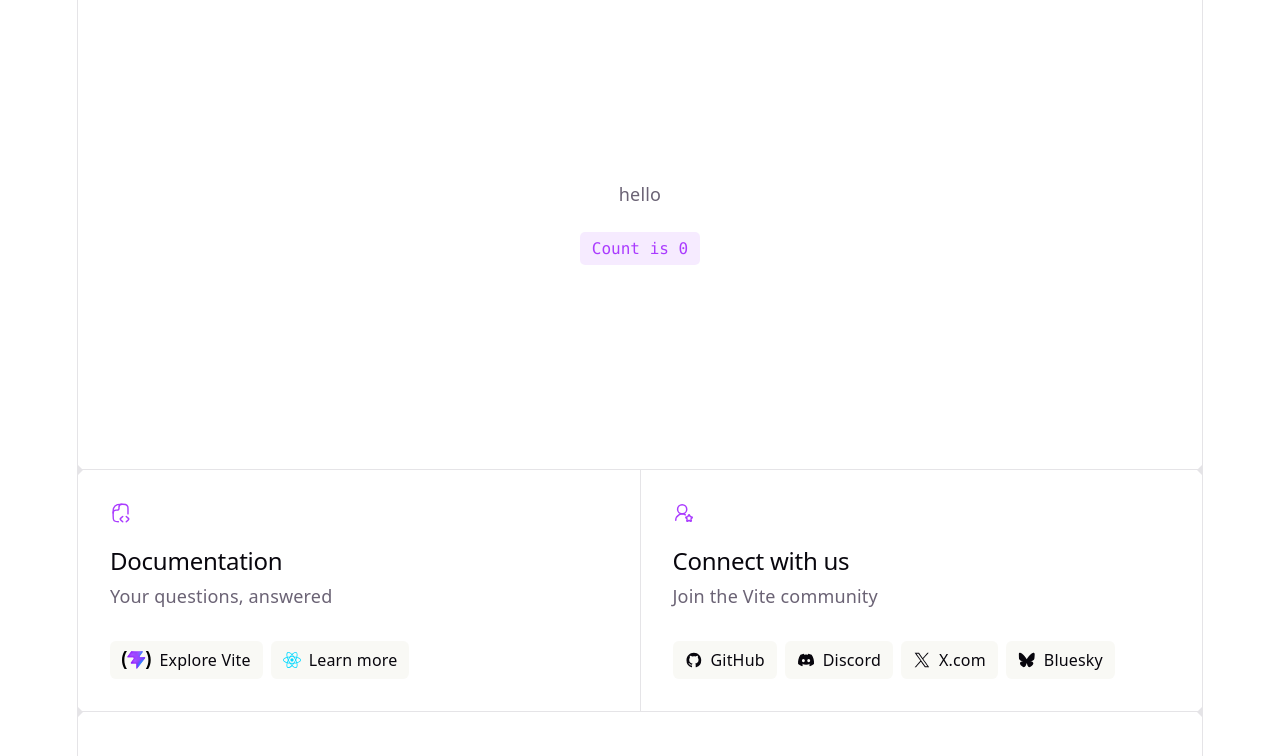
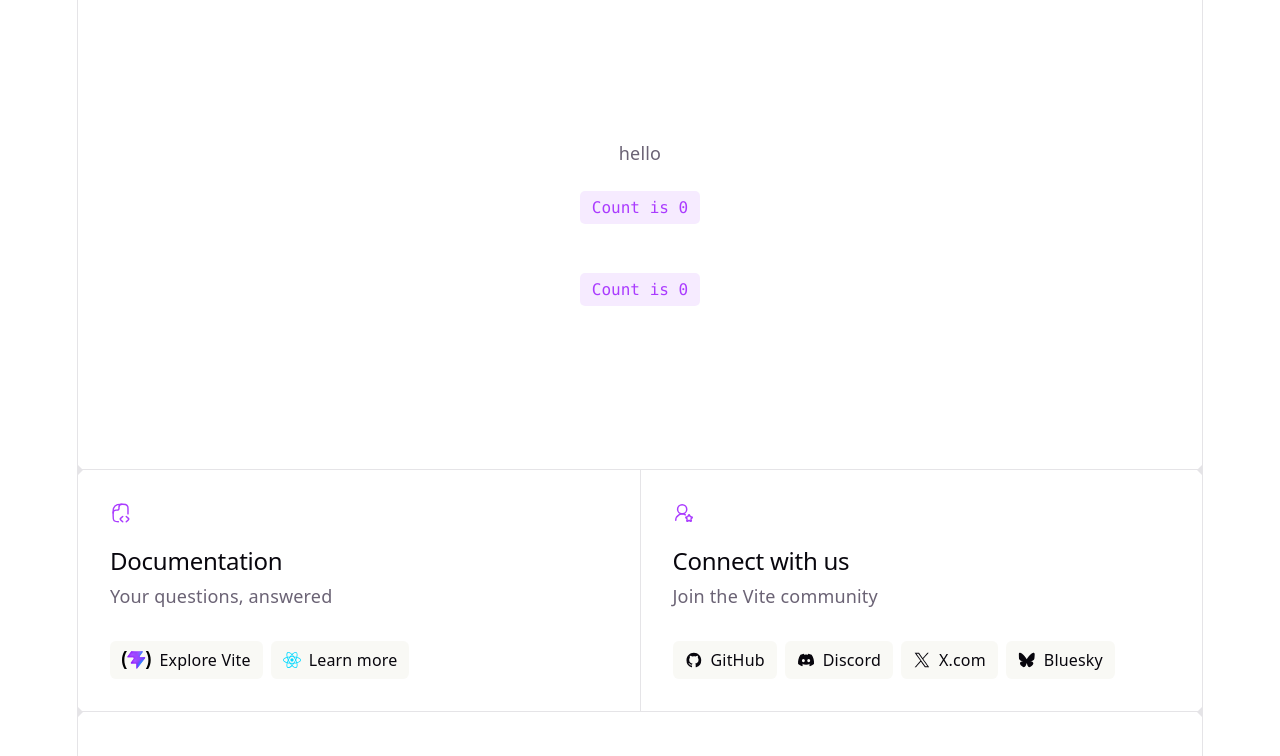
Before and after one commit to jar794870-lgtm/DemoRepo, a React (Vite) app: page / in a window 1280 px wide. Shown: the top 756 px of the page. Built offline with nearby package versions, Linux system fonts and the light colour scheme.

Commit message:
add changes

```diff
--- a/src/App.tsx
+++ b/src/App.tsx
@@ -11,9 +11,14 @@ function App() {
     <>
       <section id="center">
         <div className="hero">
-     hello
+          hello
         </div>
-
+        <button
+          className="counter"
+          onClick={() => setCount((count) => count + 1)}
+        >
+          Count is {count}
+        </button>
         <button
           className="counter"
           onClick={() => setCount((count) => count + 1)}
```
